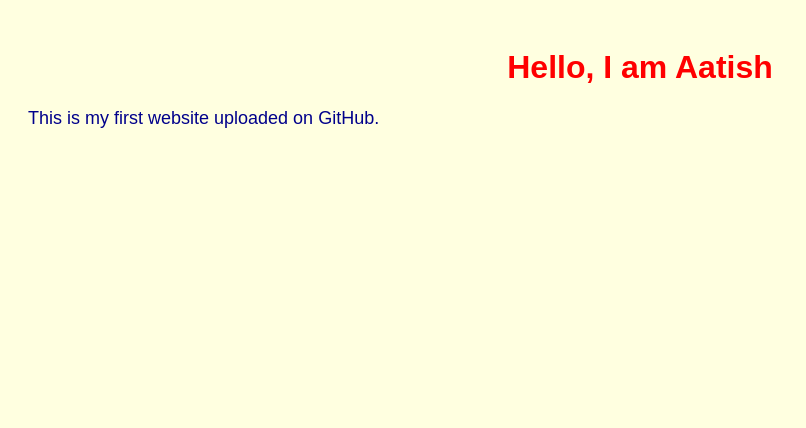
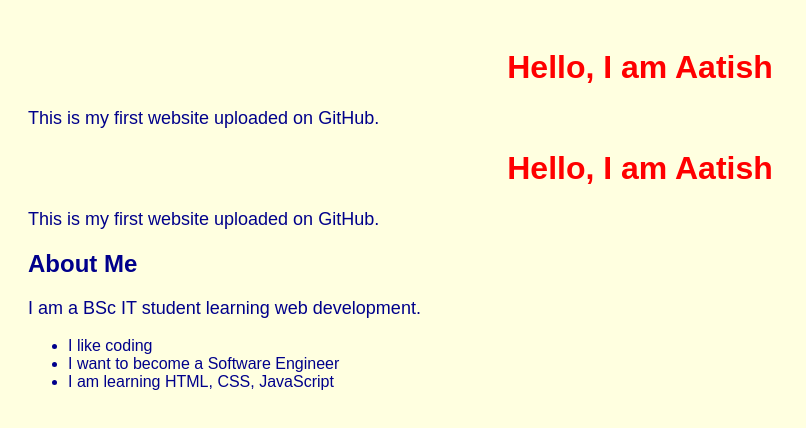
Before and after one commit to atishy109-art/my-first-project, a plain HTML site: page index.html in a window 1280 px wide. Shown: the whole page, without its empty margins (0-806 px from the left). Drawn offline with Linux system fonts and the light colour scheme.

Commit message:
index.html

```diff
--- a/index.html
+++ b/index.html
@@ -8,3 +8,19 @@
   <p>This is my first website uploaded on GitHub.</p>
 </body>
 </html>
+<body>
+  <h1>Hello, I am Aatish</h1>
+  <p>This is my first website uploaded on GitHub.</p>
+
+  <!-- Extra content -->
+  <h2>About Me</h2>
+  <p>I am a BSc IT student learning web development.</p>
+
+  <ul>
+    <li>I like coding</li>
+    <li>I want to become a Software Engineer</li>
+    <li>I am learning HTML, CSS, JavaScript</li>
+  </ul>
+
+  <script src="script.js"></script>
+</body>
```
